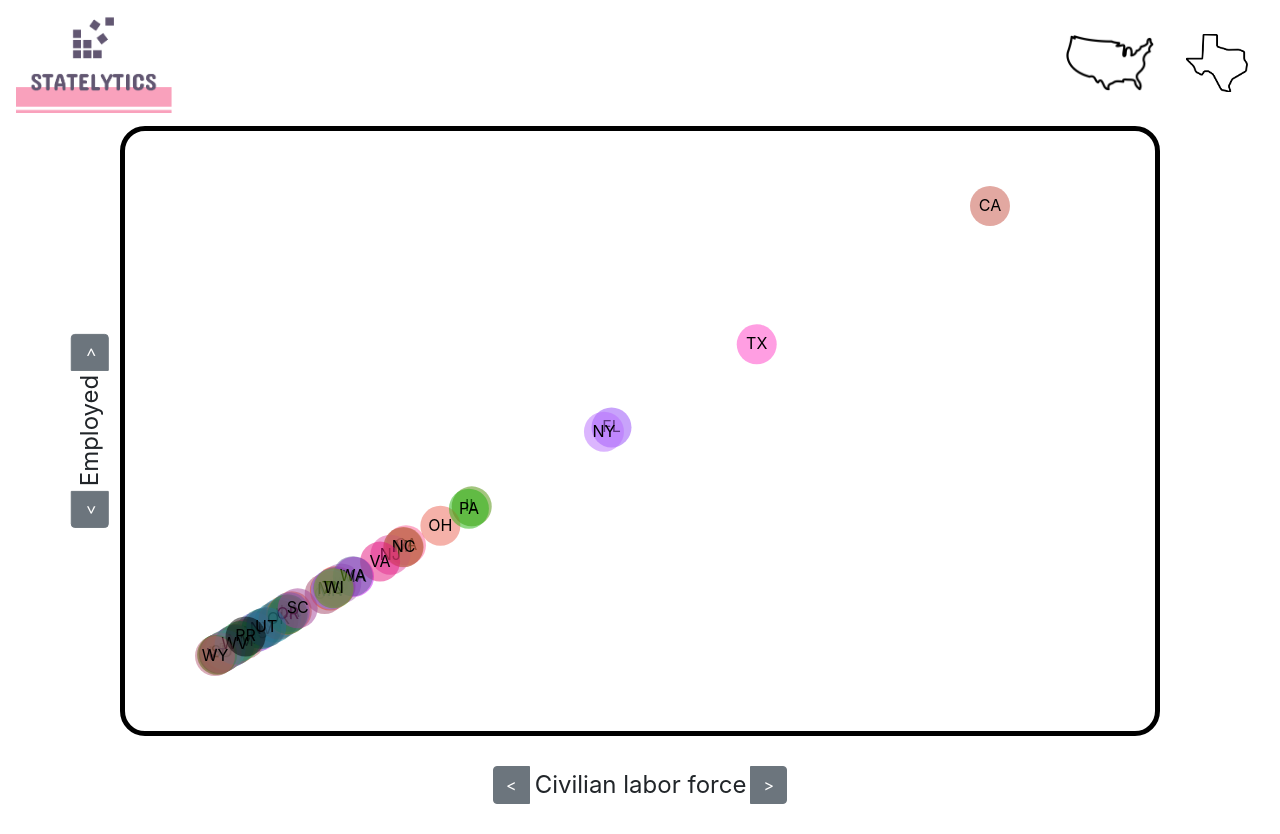
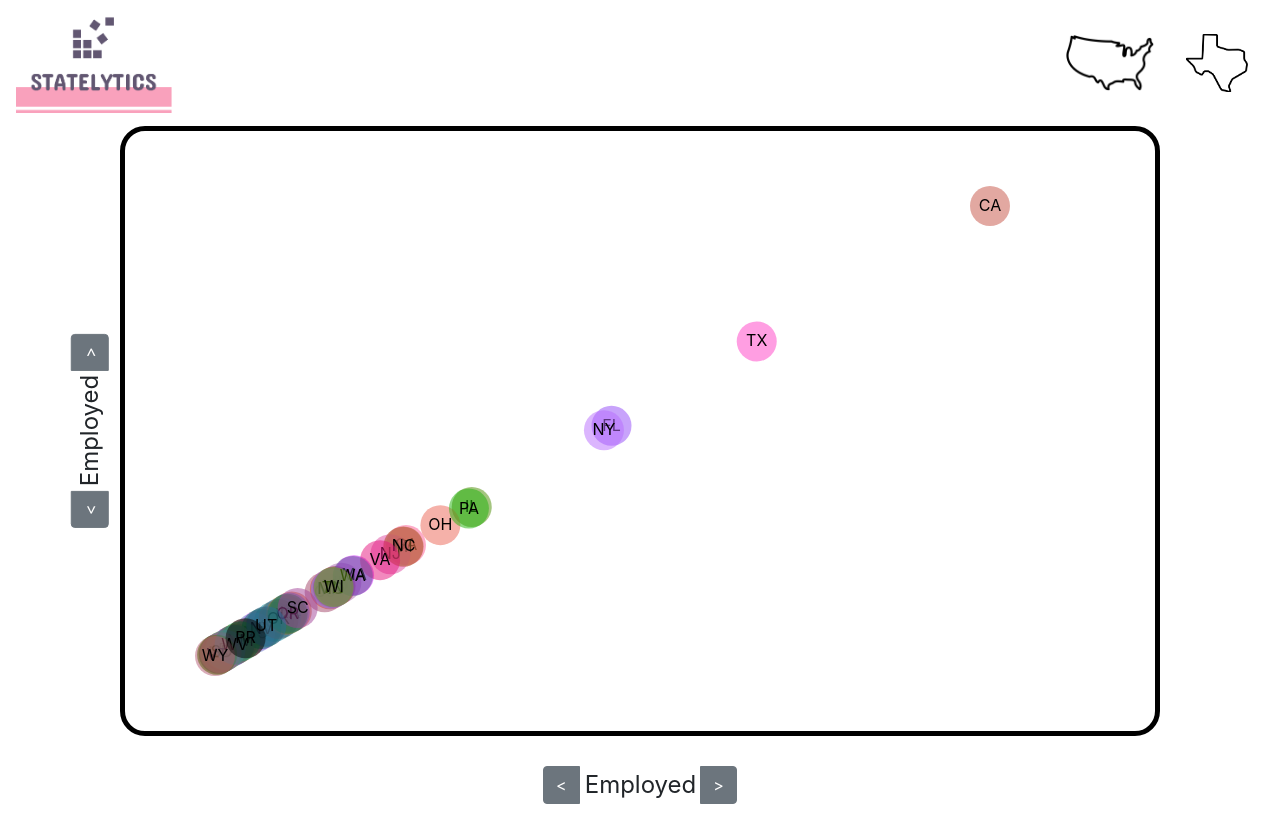
Before and after one commit to veatch-cobblers/statelytics, a React (Create React App) app: page /state in a window 1280 px wide. Built offline with nearby package versions, Linux system fonts and the light colour scheme.

Commit message:
started buttons

```diff
--- a/src/components/category/category.js
+++ b/src/components/category/category.js
@@ -50,6 +50,16 @@ const DividerBlock = styled.div`
 
 class Category extends Component {
 
+    constructor(props){
+        super(props);
+        this.onClick = this.onClick.bind(this);
+    }
+
+    onClick(value){
+        alert(value);
+        this.props.onAxisChange(value);
+    }
+
     render() {
         return (<StyledBody><Circle style={{opacity: .5, backgroundColor: colors[this.props.selectedState.state.toUpperCase()]}}>
         <StyledText>{this.props.selectedState.state}</StyledText>
@@ -57,7 +67,7 @@ class Category extends Component {
             <br/>
             <StyledButtonRow>
                 <StyledButtonBody>
-                <Button outline color='primary'>Employed</Button>
+                <Button outline color='primary' onClick={() => this.onClick('Employed')}>Employed</Button>
                     <br/>
                 <Button outline color='primary'>Unemployed</Button>
                     <br/>
--- a/src/components/scatter-plot/scatterplot_frame.js
+++ b/src/components/scatter-plot/scatterplot_frame.js
@@ -18,7 +18,7 @@ class ScatterplotFrame extends Component{
         super(props);
         this.state = {
             y_index: 1,
-            x_index: 0,
+            x_index: axis_titles.findIndex((d) => d === props.xAxis),
             year_index: 8
         };
         this.onXchange = this.onXchange.bind(this);
--- a/src/components/scatter-plot/state_frame.js
+++ b/src/components/scatter-plot/state_frame.js
@@ -17,9 +17,10 @@ class StateFrame extends Component{
         super(props);
         this.state = {
             hiding: false,
-            stateData: {}
+            stateData: {},
+            initialXaxis: "Employed"
         };
-
+        this.changeAxis = this.changeAxis.bind(this);
         this.onchange = this.onchange.bind(this);
     }
 
@@ -39,10 +40,18 @@ class StateFrame extends Component{
 
     }
 
+    changeAxis(x_axis) {
+        this.setState({
+            hiding: false,
+            initialXaxis: x_axis
+        })
+    }
+
+
     render(){
         return(
             <StyledDiv>
-            {this.state.hiding ? <Category selectedState={this.state.stateData}/> : <ScatterplotFrame onChange={this.onchange}/>}
+            {this.state.hiding ? <Category onAxisChange={this.changeAxis} selectedState={this.state.stateData}/> : <ScatterplotFrame xAxis={this.state.initialXaxis} onChange={this.onchange}/>}
             </StyledDiv>
         );
     }
```
